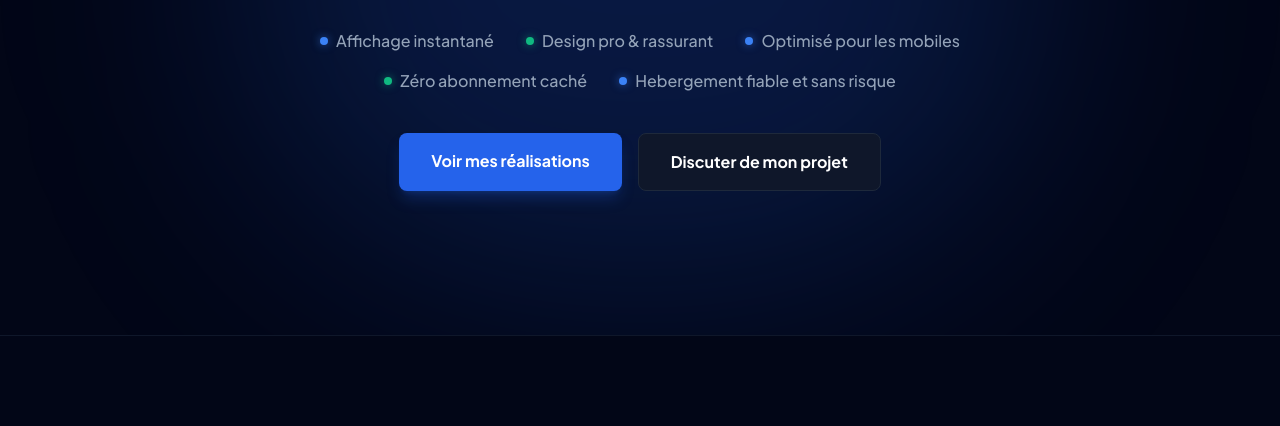
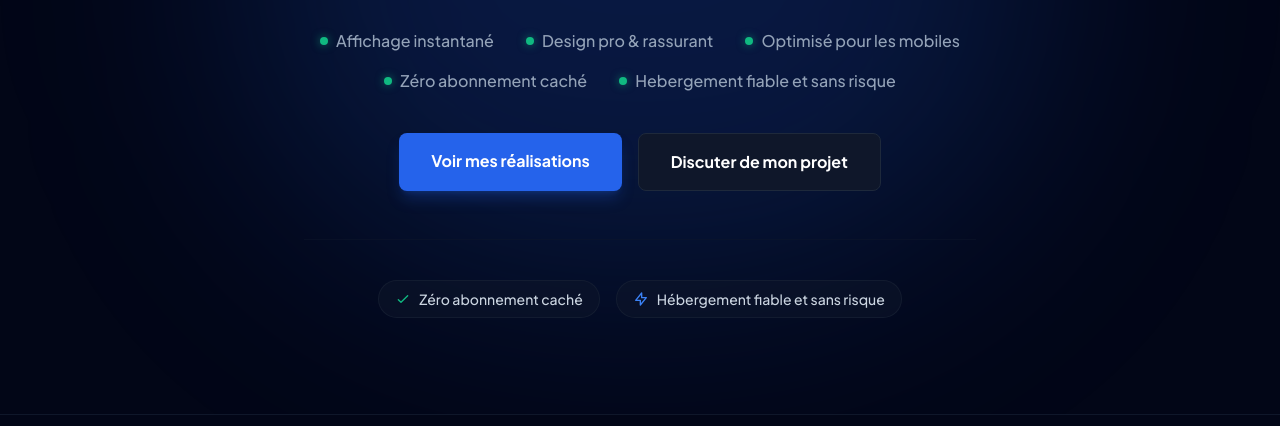
Before and after one commit to Sim-Blo/Sim-Blo.github.io, an Astro site: page / in a window 1280 px wide. Shown: the part 327-753 px from the top of the page. Built offline with nearby package versions, Linux system fonts and the light colour scheme; Astro itself is replaced by a stand-in of ours.

Commit message:
pastilles vertes

```diff
--- a/src/pages/index.astro
+++ b/src/pages/index.astro
@@ -26,7 +26,7 @@ import Portfolio from '../components/portfolio.astro';
 
                 <div class="flex flex-wrap justify-center gap-x-8 gap-y-4 text-slate-400 text-sm md:text-base font-medium">
                     <span class="flex items-center gap-2">
-                        <span class="w-2 h-2 rounded-full bg-blue-500 shadow-[0_0_8px_rgba(59,130,246,0.6)]"></span>
+                        <span class="w-2 h-2 rounded-full bg-emerald-500 shadow-[0_0_8px_rgba(16,185,129,0.6)]"></span>
                         Affichage instantané
                     </span>
                     <span class="flex items-center gap-2">
@@ -34,7 +34,7 @@ import Portfolio from '../components/portfolio.astro';
                         Design pro & rassurant
                     </span>
                     <span class="flex items-center gap-2">
-                        <span class="w-2 h-2 rounded-full bg-blue-500 shadow-[0_0_8px_rgba(59,130,246,0.6)]"></span>
+                        <span class="w-2 h-2 rounded-full bg-emerald-500 shadow-[0_0_8px_rgba(16,185,129,0.6)]"></span>
                         Optimisé pour les mobiles
                     </span>
                     <span class="flex items-center gap-2">
@@ -42,7 +42,7 @@ import Portfolio from '../components/portfolio.astro';
                         Zéro abonnement caché
                     </span>
                     <span class="flex items-center gap-2">
-                        <span class="w-2 h-2 rounded-full bg-blue-500 shadow-[0_0_8px_rgba(59,130,246,0.6)]"></span>
+                        <span class="w-2 h-2 rounded-full bg-emerald-500 shadow-[0_0_8px_rgba(16,185,129,0.6)]"></span>
                         Hebergement fiable et sans risque
                     </span>
                 </div>
@@ -57,6 +57,21 @@ import Portfolio from '../components/portfolio.astro';
 				</a>
 			</div>
 
+            <div class="flex flex-wrap justify-center gap-4 text-slate-400 text-xs md:text-sm pt-10 w-full max-w-2xl border-t border-slate-900/50">
+                <span class="flex items-center gap-2 px-4 py-2 rounded-full bg-slate-900/50 border border-slate-800/50 transition-colors hover:border-slate-700">
+                    <svg xmlns="http://www.w3.org/2000/svg" class="h-4 w-4 text-emerald-500" fill="none" viewBox="0 0 24 24" stroke="currentColor">
+                        <path stroke-linecap="round" stroke-linejoin="round" stroke-width="2" d="M5 13l4 4L19 7" />
+                    </svg>
+                    <span class="text-slate-300">Zéro abonnement caché</span>
+                </span>
+
+                <span class="flex items-center gap-2 px-4 py-2 rounded-full bg-slate-900/50 border border-slate-800/50 transition-colors hover:border-slate-700">
+                    <svg xmlns="http://www.w3.org/2000/svg" class="h-4 w-4 text-blue-500" fill="none" viewBox="0 0 24 24" stroke="currentColor">
+                        <path stroke-linecap="round" stroke-linejoin="round" stroke-width="2" d="M13 10V3L4 14h7v7l9-11h-7z" />
+                    </svg>
+                    <span class="text-slate-300">Hébergement fiable et sans risque</span>
+                </span>
+            </div>
 		</section>
 
         <div id="portfolio" class="pt-12">
```
